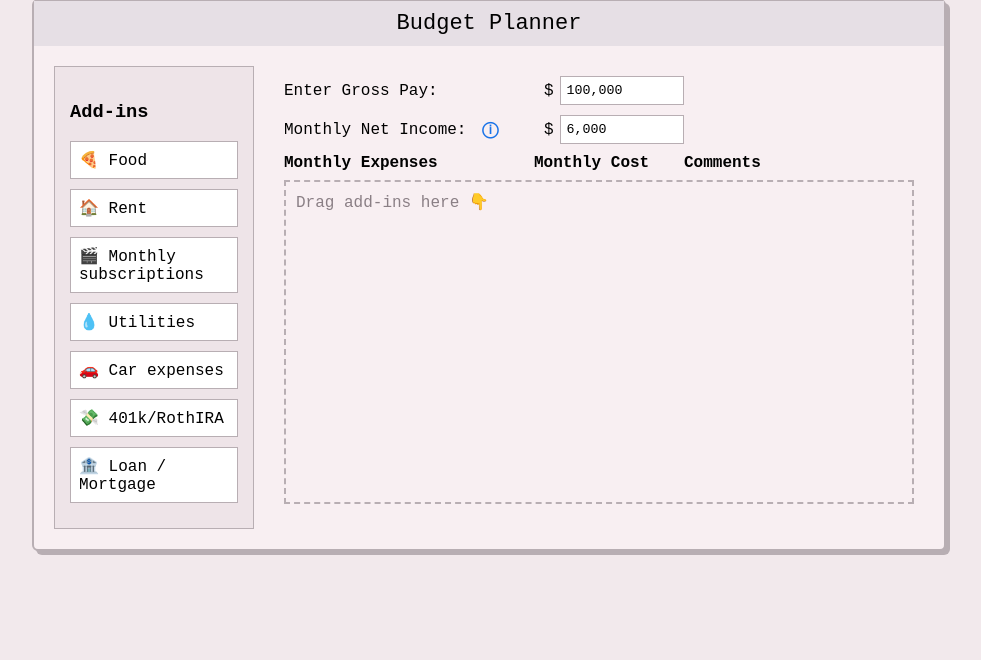
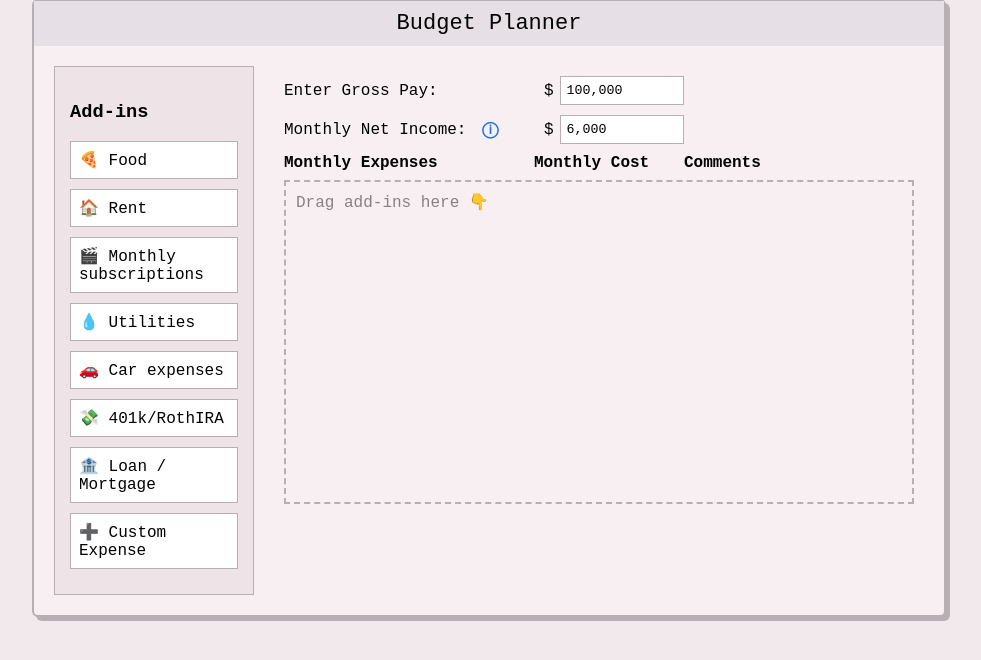
Before and after one commit to Srivacthi/Its-Giving-Solvency, a Flask app: page / in a window 1280 px wide. Shown: the part 49-709 px from the top of the page, without its empty margins (151-1132 px from the left). Run offline with Flask 3, Linux system fonts and the light colour scheme.

Commit message:
added custom expense widget addon thing

```diff
--- a/templates/budget2.html
+++ b/templates/budget2.html
@@ -153,6 +153,7 @@
         <div class="addon-btn" draggable="true" data-name="🚗 Car expenses">🚗 Car expenses</div>
         <div class="addon-btn" draggable="true" data-name="💸 401k/RothIRA">💸 401k/RothIRA</div>
         <div class="addon-btn" draggable="true" data-name="🏦 Loan / Mortgage">🏦 Loan / Mortgage</div>
+        <div class="addon-btn" draggable="true" data-name="➕ Custom Expense">➕ Custom Expense</div>
       </div>
 
       <div class="small-padding">
```
